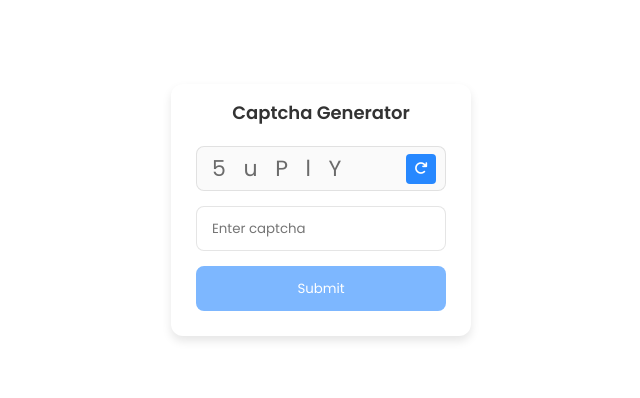
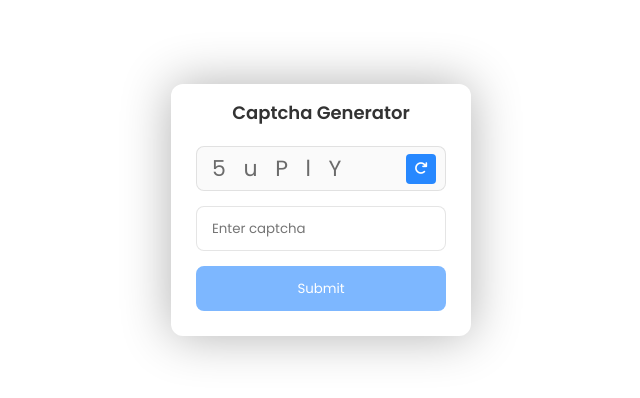
Before and after one commit to uttamdadhaniya2420/Captcha_Generator.github.io, a plain HTML site: page index.html in a window 1280 px wide. Shown: the part 190-588 px from the top of the page, without its empty margins (319-959 px from the left). Drawn offline with Linux system fonts and the light colour scheme.

Commit message:
Update style.css

```diff
--- a/style.css
+++ b/style.css
@@ -20,7 +20,7 @@ body {
   border-radius: 12px;
   padding: 15px 25px 25px;
   background: #ffffff;
-  box-shadow: 0 5px 10px rgba(0, 0, 0, 0.1);
+  box-shadow: 0px 0px 50px 0px #0000004f;
 }
 header {
   color: #333;
```
